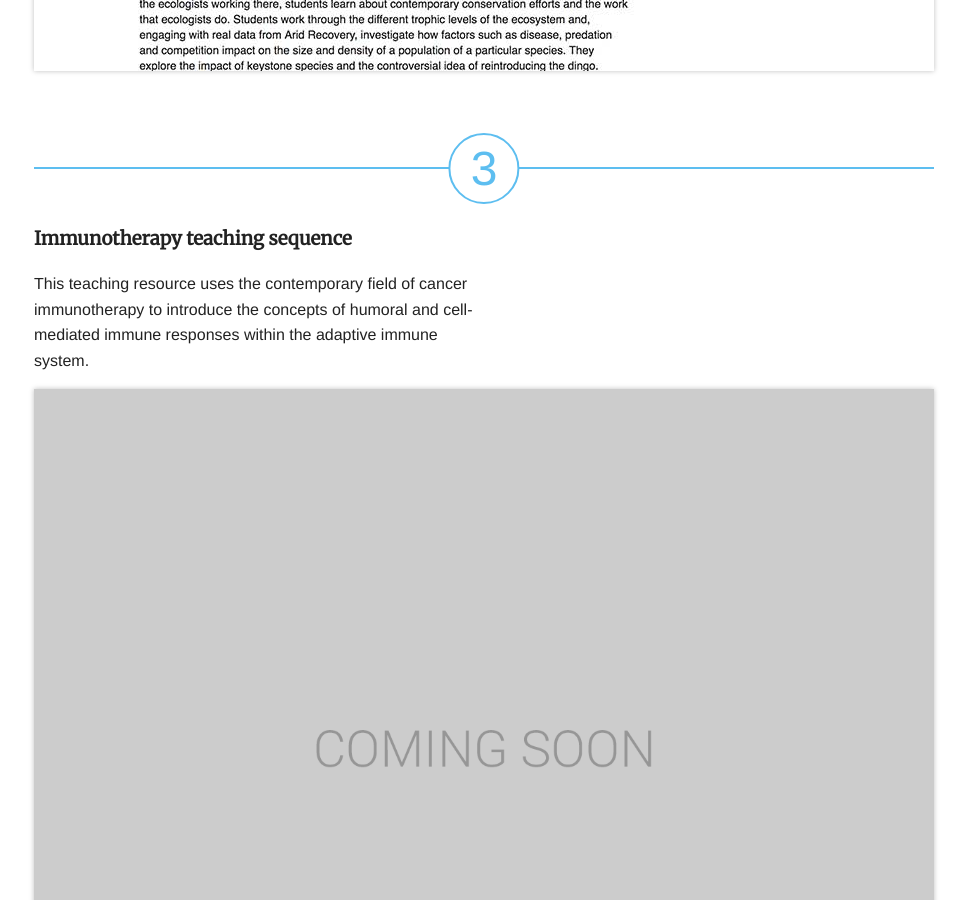
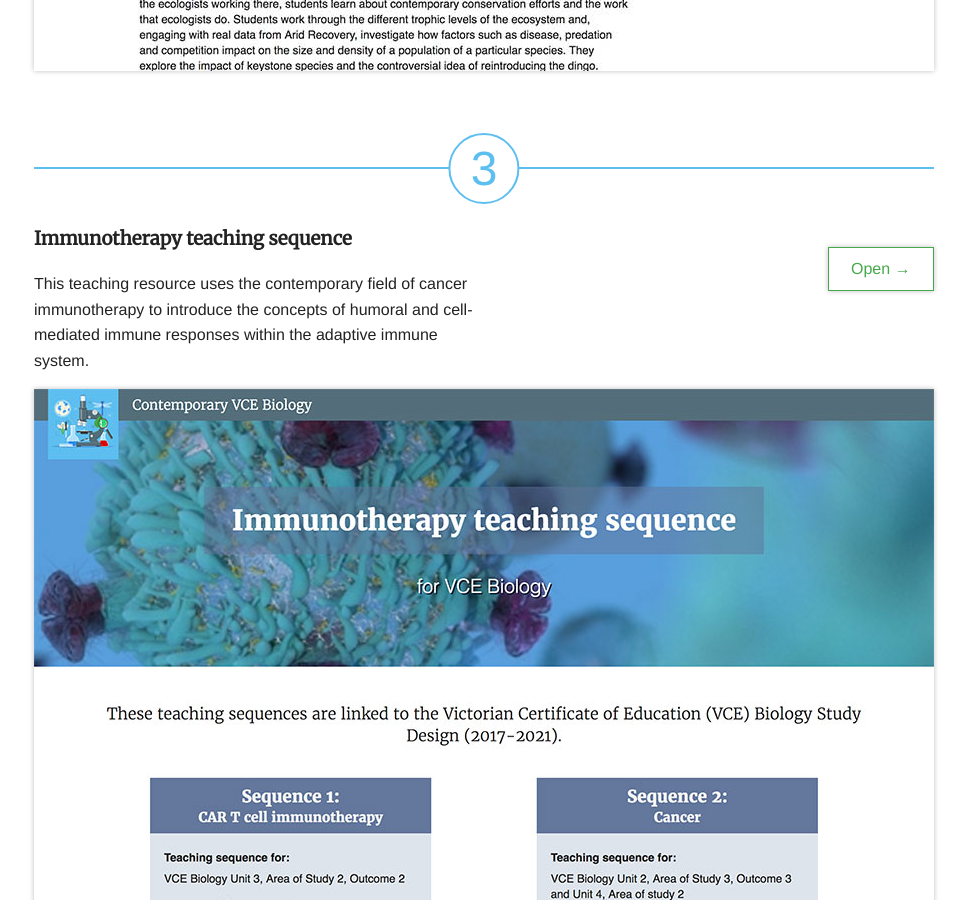
Before and after one commit to contemporaryVCEbiology/contemporaryVCEbiology, a Jekyll site: the page built from index.html, in a window 1280 px wide and 900 px high, scrolled down 3241 px. Shown: the whole window, without its empty margins (156-1123 px from the left). Built offline with Jekyll 4.4.1, drawn with Linux system fonts in a browser that asks for light colours.

Commit message:
new site

```diff
--- a/index.html
+++ b/index.html
@@ -46,7 +46,8 @@
                     <h3>Immunotherapy teaching sequence</h3>
                     <p>This teaching resource uses the contemporary field of cancer immunotherapy to introduce the concepts of  humoral  and  cell-mediated  immune  responses  within  the  adaptive  immune  system.   </p>
                 </div>
-                <img class="website" src="/img/coming-soon.png" alt="Screen shot of ??">
+                <a href="/responding-to-antigens/" class="goto button">Open</a>
+                <img class="website" src="/img/immunotherapy.jpg" alt="Screen shot of Immunotherapy teaching sequence website">
             </article>
             <article>
                 <div class="number"><span>4</span></div>
```
Also changed, not shown: img/immunotherapy.jpg (added).
